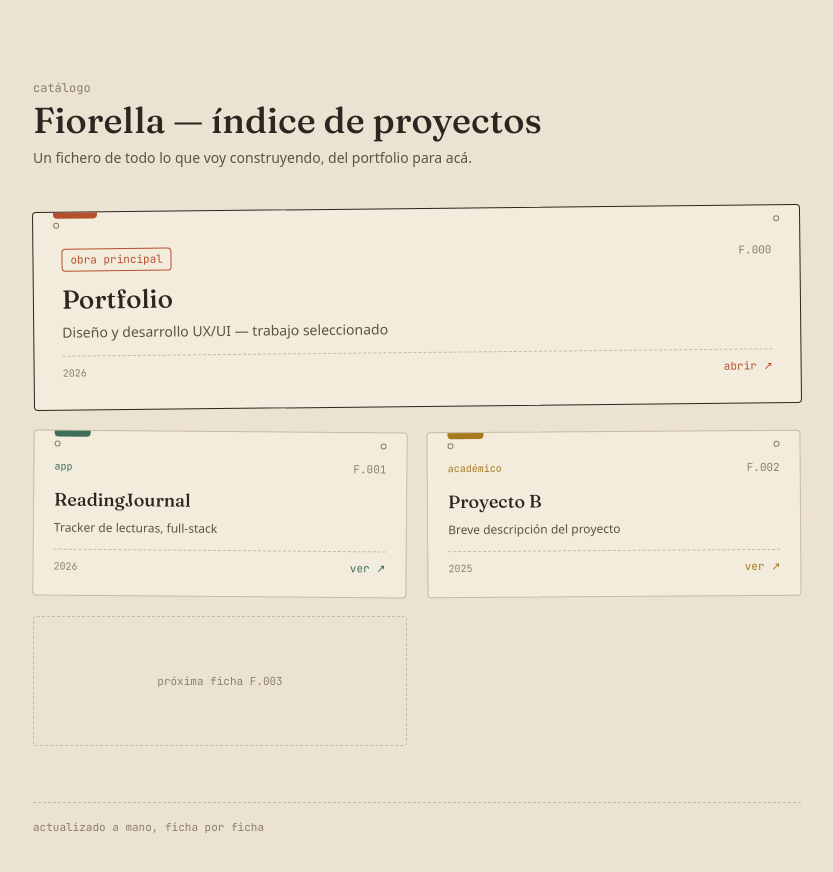
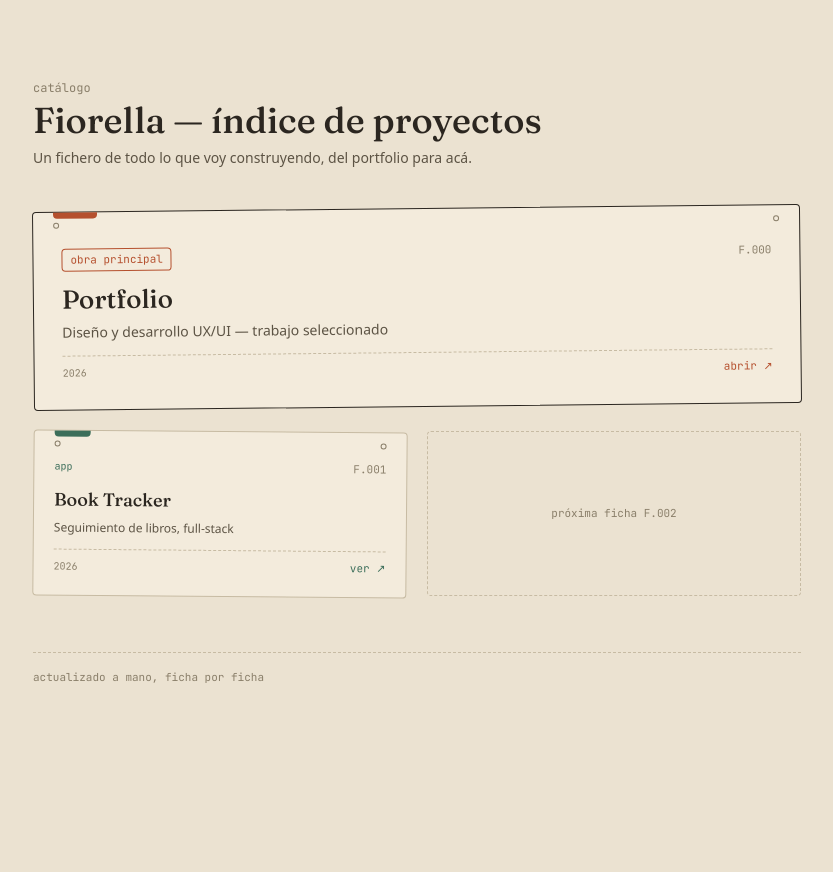
Before and after one commit to Fiore-RS/index, a React (Vite) app: page / in a window 1280 px wide. Shown: the top 872 px of the page, without its empty margins (223-1056 px from the left). After the commit the page ends 800 px from the top, so only its background shows below. Built offline with nearby package versions, Linux system fonts and the light colour scheme.

Commit message:
Update project URLs in fichas.ts for portfolio and book tracker

```diff
--- a/src/data/fichas.ts
+++ b/src/data/fichas.ts
@@ -19,23 +19,15 @@ export const fichas: Ficha[] = [
     descripcion: "Diseño y desarrollo UX/UI — trabajo seleccionado",
     categoria: "herramienta",
     anio: "2026",
-    url: "https://TU-USUARIO.github.io/portfolio",
+    url: "https://fiore-rs.github.io/portfolio",
     featured: true,
   },
   {
     numero: "001",
-    titulo: "ReadingJournal",
-    descripcion: "Tracker de lecturas, full-stack",
+    titulo: "Book Tracker",
+    descripcion: "Seguimiento de libros, full-stack",
     categoria: "app",
     anio: "2026",
-    url: "https://TU-USUARIO.github.io/reading-journal",
-  },
-  {
-    numero: "002",
-    titulo: "Proyecto B",
-    descripcion: "Breve descripción del proyecto",
-    categoria: "academico",
-    anio: "2025",
-    url: "https://TU-USUARIO.github.io/proyecto-b",
+    url: "https://fiore-rs.github.io/book-tracker",
   },
 ];
```
